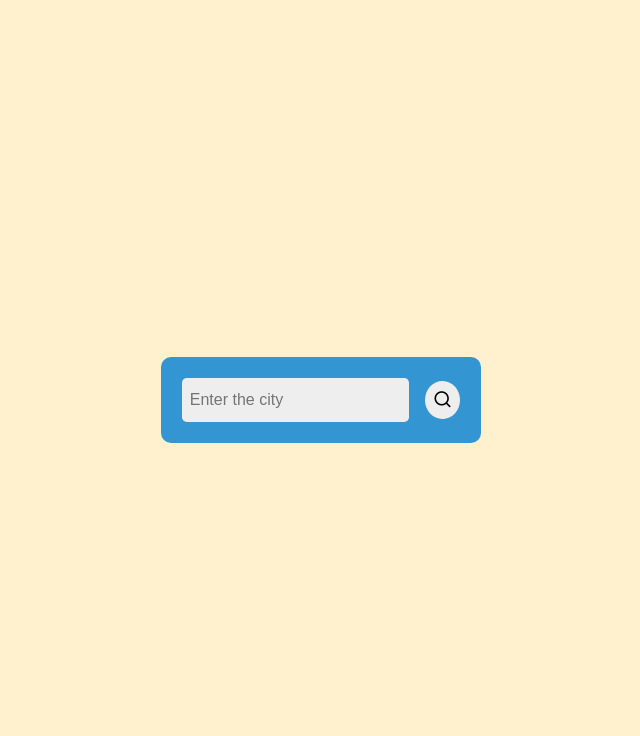
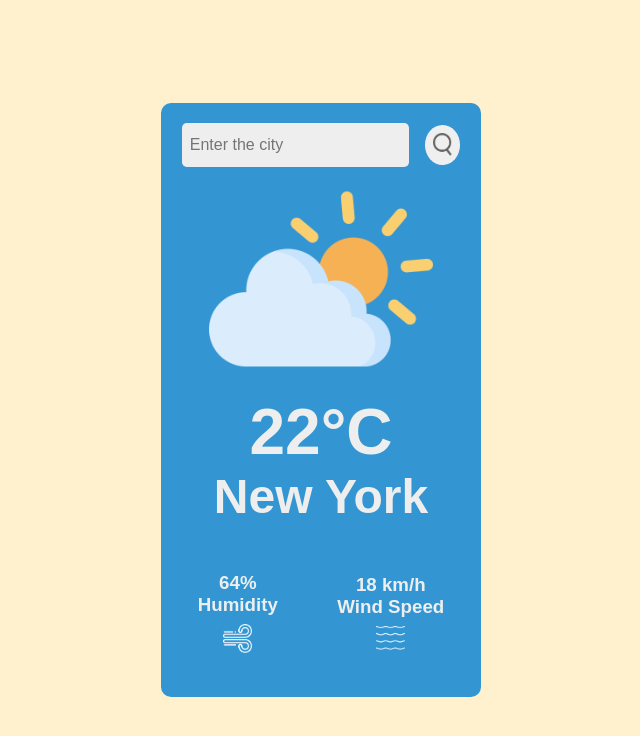
Before and after one commit to HarmeetSingh25/Weather-App, a plain HTML site: page index.html in a window 1280 px wide. Both pictures are taken after a click on the button 761 px from the left and 400 px from the top of the page. Shown: the whole page, without its empty margins (319-959 px from the left). Drawn offline with nearby package versions, Linux system fonts and the light colour scheme; no server answers.

Commit message:
RUn api with input

```diff
--- a/Style.css
+++ b/Style.css
@@ -5,6 +5,8 @@
   --tri: #eeeeee;
 }
 * {
+  font-family: Arial, Helvetica, sans-serif;
+  color: var(--tri);
   margin: 0;
   padding: 0;
   box-sizing: border-box;
@@ -36,7 +38,7 @@ main {
   gap: 1rem;
 }
 .search input {
-  color: var(--tri);
+  color: black;
   font-size: 1rem;
   font-family: Arial, Helvetica, sans-serif;
   background-color: var(--tri);
@@ -47,9 +49,51 @@ main {
   outline: none;
 }
 .search button {
+  width: 2.5rem;
+  height: 2.5rem;
   border-radius: 50%;
   border: 0;
   padding: 0.5rem;
   font-size: 1.2rem;
-  background-color: var(--tri);
+  cursor: pointer;
 }
+.search button img {
+  width: 1.2rem;
+}
+.WeatherStatusContainer {
+  /* line-height: 2rem; */
+  text-align: center;
+}
+#Temp {
+  font-size: 4rem;
+}
+#City {
+  font-size: 3rem;
+}
+.Details {
+  margin-top: 1.5rem;
+  display: flex;
+  justify-content: space-between;
+  padding: 1.5rem 1rem;
+  align-items: center;
+}
+.WeatherHumidityContainer,
+.WeatherWindContainer {
+  display: flex;
+  flex-direction: column-reverse;
+  align-items: center;
+  gap: 0.5rem;
+}
+.WeatherHumidityContainer img,
+.WeatherWindContainer img {
+  width: 1.8rem;
+}
+.error p {
+  display: none;
+  color: red;
+  font-size: 1rem;
+  margin: 0.5rem 0.5rem;
+}
+.WeatherStatusContainer{
+  display: none;
+}
--- a/index.html
+++ b/index.html
@@ -5,19 +5,52 @@
     <meta name="viewport" content="width=device-width, initial-scale=1.0" />
     <link rel="stylesheet" href="Style.css" />
     <link
-    href="https://cdn.jsdelivr.net/npm/remixicon@4.5.0/fonts/remixicon.css"
-    rel="stylesheet"
-/>
+      href="https://cdn.jsdelivr.net/npm/remixicon@4.5.0/fonts/remixicon.css"
+      rel="stylesheet"
+    />
     <title>Document</title>
   </head>
   <body>
     <main>
       <div class="weather_container">
         <div class="search">
-          <input type="text" placeholder="Enter the city " spellcheck="true" />
-          <button><i class="ri-search-line"></i></button>
+          <input
+            id="searchInput"
+            type="text"
+            placeholder="Enter the city "
+            spellcheck="true"
+          />
+          <button id="searchBtn">
+            <img src="weather-app-img/images/search.png" alt="" />
+          </button>
         </div>
+        <div class="error">
+          <p>Invalid City Name</p>
+        </div>
+        <div class="WeatherStatusContainer">
+          <img src="weather-app-img/images/mist.png" alt="" />
+          <h2 id="Temp">22°C</h2>
+          <h2 id="City">New York</h2>
 
+          <div class="Details">
+            <div class="WeatherHumidityContainer">
+              <img src="weather-app-img/images/wind.png" alt="" />
+              <div class="HumidityDetails">
+                <h3 id="humidity">64%</h3>
+                <h3>Humidity</h3>
+              </div>
+            </div>
+
+            <div class="WeatherWindContainer">
+              <img src="weather-app-img/images/humidity.png" alt="" />
+
+              <div class="WindDetails">
+                <h3 id="wind">18 km/h</h3>
+                <h3>Wind Speed</h3>
+              </div>
+            </div>
+          </div>
+        </div>
       </div>
     </main>
     <script src="script.js"></script>
--- a/script.js
+++ b/script.js
@@ -0,0 +1,27 @@
+let ApiKey = "1c23c3b3e9434720b9d81705250209";
+let Temp = document.getElementById("Temp");
+let City = document.getElementById("City");
+let humidity = document.getElementById("humidity");
+let wind = document.getElementById("wind");
+let input = document.getElementById("searchInput");
+let btn = document.getElementById("searchBtn");
+
+async function WeatherApiCaller(city) {
+  let reponse = await fetch(
+    ` https://api.weatherapi.com/v1/current.json?key=${ApiKey}&q=${city}`
+  );
+
+  let data = await reponse.json();
+  console.log(data);
+  Temp.textContent = `${data.current.temp_c}°C`;
+  City.textContent = `${data.location.name}`;
+  humidity.textContent = `${data.current.humidity}`;
+  wind.textContent = `${data.current.wind_kph} km/h`;
+}
+
+btn.addEventListener("click", () => {
+  WeatherApiCaller(input.value);
+  console.log(input);
+  input.value = "";
+  document.querySelector(".WeatherStatusContainer").style.display = `block`;
+});
```
Also changed, not shown: weather-app-img/images/clear.png (added), weather-app-img/images/clouds.png (added), weather-app-img/images/drizzle.png (added), weather-app-img/images/humidity.png (added), weather-app-img/images/mist.png (added), weather-app-img/images/rain.png (added), weather-app-img/images/search.png (added), weather-app-img/images/snow.png (added), weather-app-img/images/wind.png (added).
